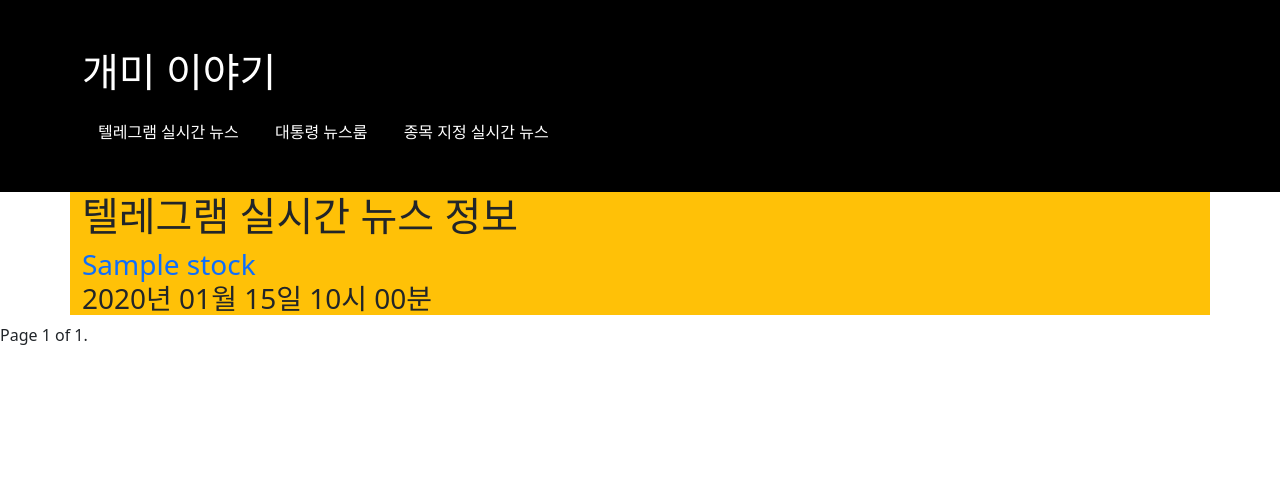
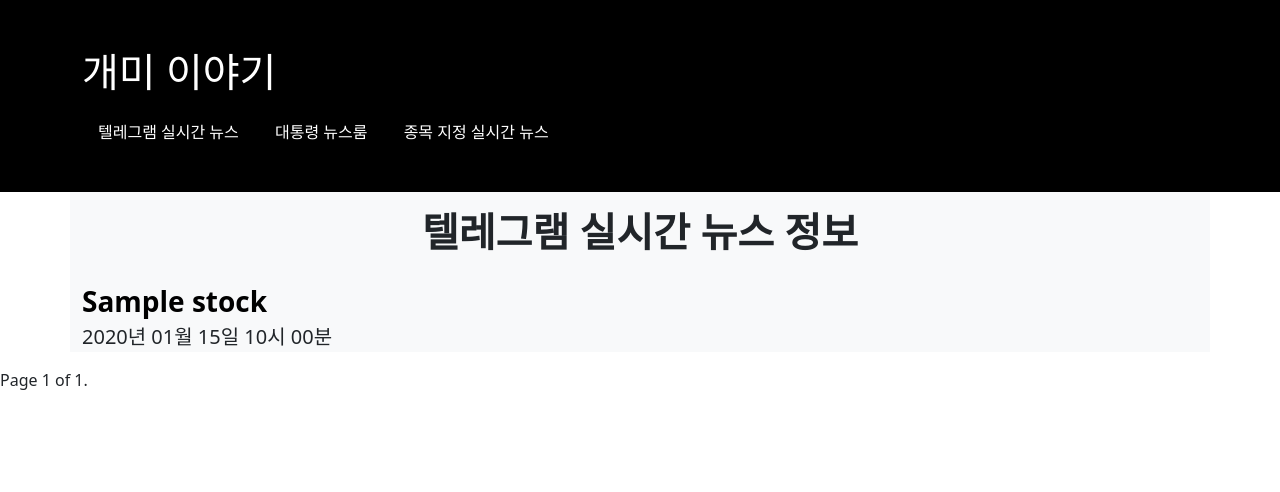
Before and after one commit to 2044smile/stock, a Django app: template stock/templates/stock/stock_list.html in a window 1280 px wide. Shown: the top 492 px of the page. Run offline with Django 4.2, Linux system fonts and the light colour scheme; the template is opened without the code that fills it: most values are stand-ins (such as "Sample title", 1, 10 or a date in 2020).

Commit message:
feat: add to tag to bootstrap

```diff
--- a/stock/templates/stock/stock_list.html
+++ b/stock/templates/stock/stock_list.html
@@ -13,13 +13,12 @@
 </header>
 {% endblock %}
 {% block content %}
-<div class="container bg-warning">
-    <h1>텔레그램 실시간 뉴스 정보</h1>
+<div class="container bg-light">
+    <h1 class="text-center p-3 fw-bold">텔레그램 실시간 뉴스 정보</h2>
     {% for stock in stock_list %}
-        <h3>
-            <a href="{{ stock.url }}" class="text-decoration-none">{{ stock.title }}</a>
-            <br>{{ stock.date|date:"Y년 m월 d일 H시 i분"}}
-        </h3>
+        <a href="{{ stock.url }}" class="text-decoration-none text-black fw-bold fs-3">{{ stock.title }}</a>
+        <p class="fs-5">{{ stock.date|date:"Y년 m월 d일 H시 i분"}}</p>
+
     {% endfor %}
 </div>
     <div class="pagination">
```
